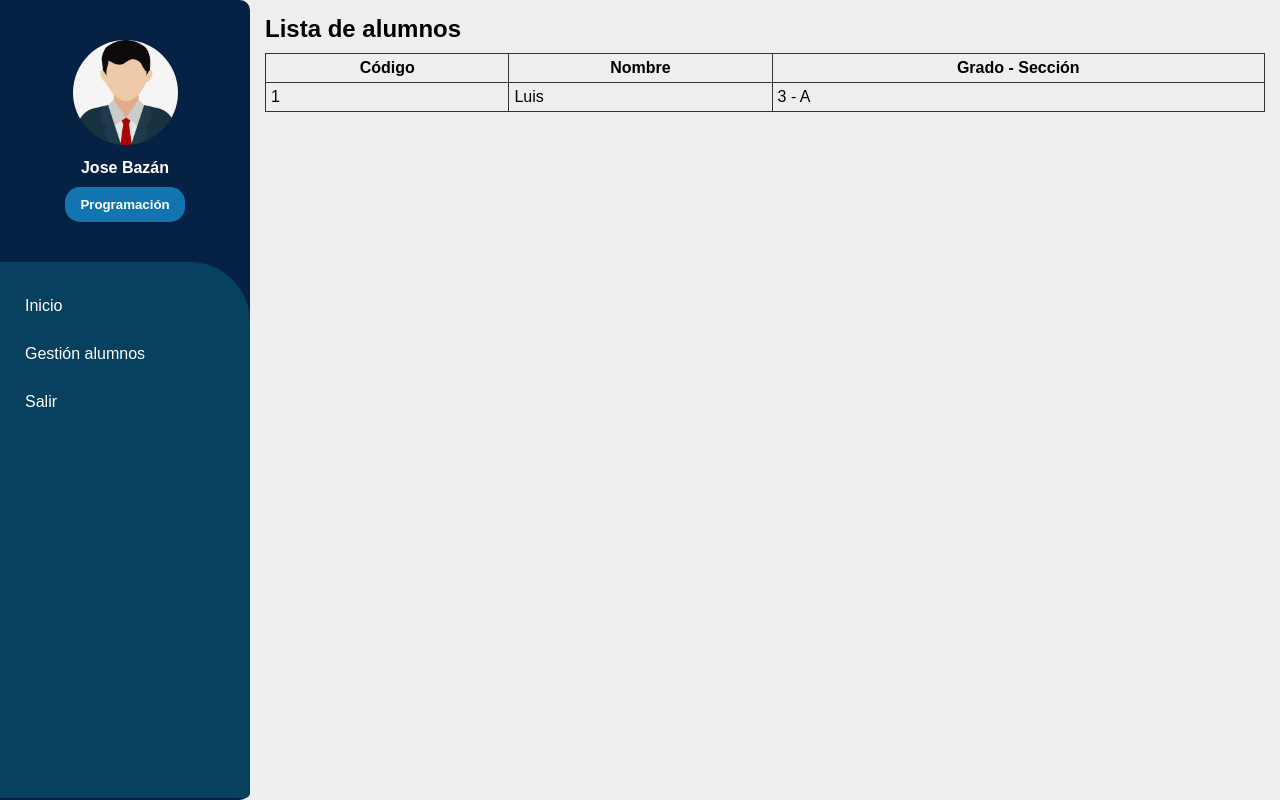
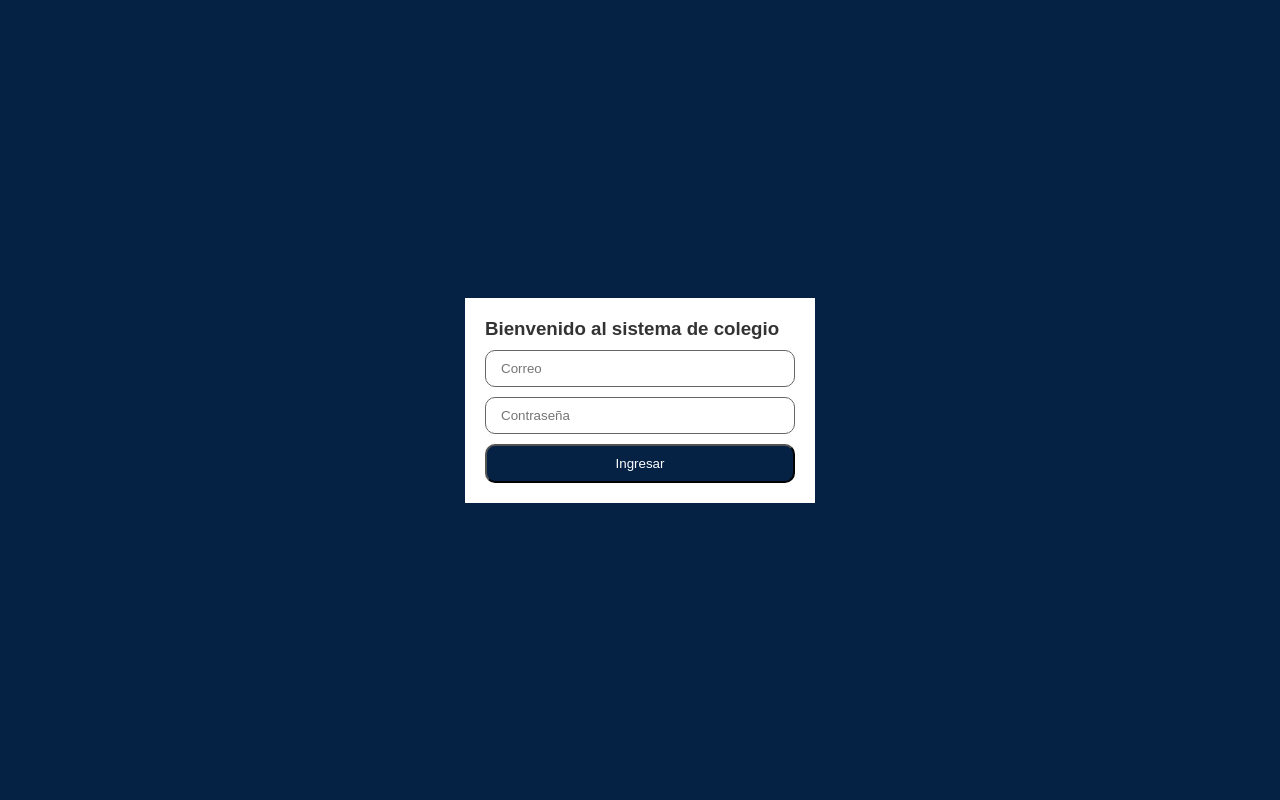
Before and after one commit to jbazans/sistema-colegio, a PHP site: page / in a window 1280 px wide. Run offline with PHP 8.4, Linux system fonts and the light colour scheme.

Commit message:
Add files via upload

```diff
--- /dev/null
+++ b/api/_login.php
@@ -0,0 +1,4 @@
+<?php
+	$corusu=$_POST['corusu'];
+	$pasusu=$_POST['pasusu'];
+	echo "Correo ".$corusu." y contraseña ".$pasusu;
--- a/css/index.css
+++ b/css/index.css
@@ -55,8 +55,11 @@ body,html{
     border-radius: 0 60px 5px 0;
 }
 .navbar-detail ul li{
+	padding: 15px 25px;
+}
+.navbar-detail ul li a{
 	color: #fff;
-	padding: 15px 25px;
+	text-decoration: none;
 }
 .body-content{
 	width: calc(100% - 250px);
--- /dev/null
+++ b/css/login.css
@@ -0,0 +1,36 @@
+body{
+	background: var(--main-cl-dashboard);
+	width: 100%;
+	height: 100vh;
+}
+.main-body{
+	width: 100%;
+	height: 100%;
+	padding: 10px;
+	display: flex;
+	justify-content: center;
+	align-items: center;
+}
+.content-form{
+	background: #fff;
+	width: 100%;
+	max-width: 350px;
+	padding: 20px;
+	margin: 0 auto;
+}
+.content-form input{
+	width: 100%;
+	padding: 10px 15px;
+	border:1px #666 solid;
+	border-radius: 10px;
+}
+.content-form button{
+	width: 100%;
+	padding: 10px 15px;
+	border-radius: 10px;
+	background: var(--main-cl-dashboard);
+	color: #fff;
+}
+.content-form *{
+	color: #333;
+}
--- a/index.php
+++ b/index.php
@@ -1,44 +1,33 @@
 <!DOCTYPE html>
 <html>
 <head>
-	<title>Sistema para Colegios</title>
+	<title>Login | Sistema para Colegios</title>
+	<meta charset="utf-8">
+	<meta name="viewport" content="width=device-width, initial-scale=1.0">
 	<link rel="stylesheet" type="text/css" href="css/index.css">
+	<link rel="stylesheet" type="text/css" href="css/login.css">
 </head>
 <body>
 	<div class="main-body">
-		<div class="navbar-content">
-			<div class="user-detail">
-				<img src="assets/img/user.jpg">
-				<h4 class="mt10">Jose Bazán</h4>
-				<center>
-					<h5 class="mt10">Programación</h5>
-				</center>
-			</div>
-			<div class="navbar-detail">
-				<ul>
-					<li>Inicio</li>
-					<li>Gestión alumnos</li>
-					<li>Salir</li>
-				</ul>
-			</div>
-		</div>
-		<div class="body-content">
-			<h2>Lista de alumnos</h2>
-			<table class="mt10">
-				<tbody>
-					<tr>
-						<th>Código</th>
-						<th>Nombre</th>
-						<th>Grado - Sección</th>
-					</tr>
-					<tr>
-						<td>1</td>
-						<td>Luis</td>
-						<td>3 - A</td>
-					</tr>
-				</tbody>
-			</table>
+		<div class="content-form">
+			<h3>Bienvenido al sistema de colegio</h3>
+			<input class="mt10" type="text" id="corusu" placeholder="Correo">
+			<input class="mt10" type="password" id="pasusu" placeholder="Contraseña">
+			<button class="mt10" onclick="try_login()">Ingresar</button>
 		</div>
 	</div>
+	<script type="text/javascript">
+		var request=new XMLHttpRequest();
+		function try_login(){
+			let fd=new FormData();
+			fd.append('corusu',document.getElementById("corusu").value);
+			fd.append('pasusu',document.getElementById("pasusu").value);
+			request.open('POST','api/_login.php',true);
+			request.onload=function(){
+				console.log(request.responseText);
+			}
+			request.send(fd);
+		}
+	</script>
 </body>
 </html>
```
Also changed, not shown: db.sql (added, +87 -0 lines), main.php (added, +44 -0 lines).
